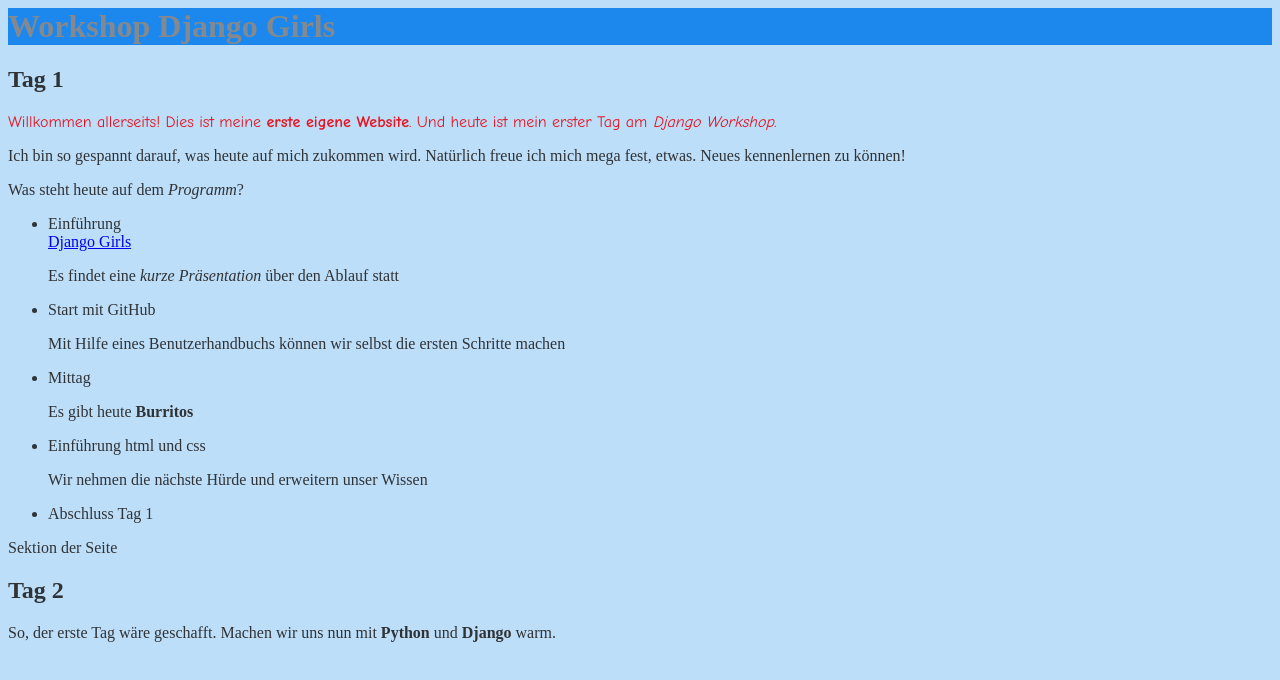
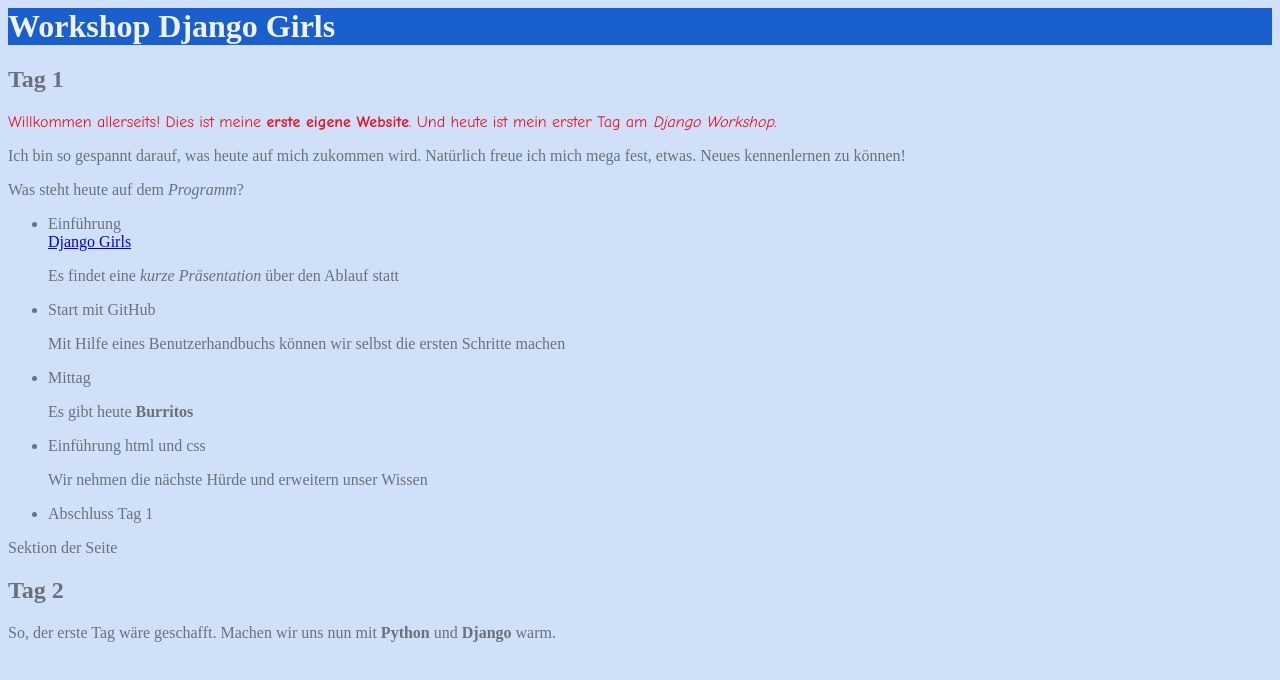
Before and after one commit to anelita/anelita.github.io, a plain HTML site: page index.html in a window 1280 px wide. Drawn offline with Linux system fonts and the light colour scheme.

Commit message:
aenderungen

```diff
--- a/main.css
+++ b/main.css
@@ -1,12 +1,12 @@
 h1 {
-    background-color: #1c88ed;
-    color: #83898e;
+    background-color: #1a5fce;
+    color: #eff2f7;
 }
 
 body {
     font-family: "Times New Roman", Times, serif;
-    color: #303335;
-    background-color: #bddef9;
+    color: #6b717a;
+    background-color: #d1e0f9;
 }
 
 #eins {
```
